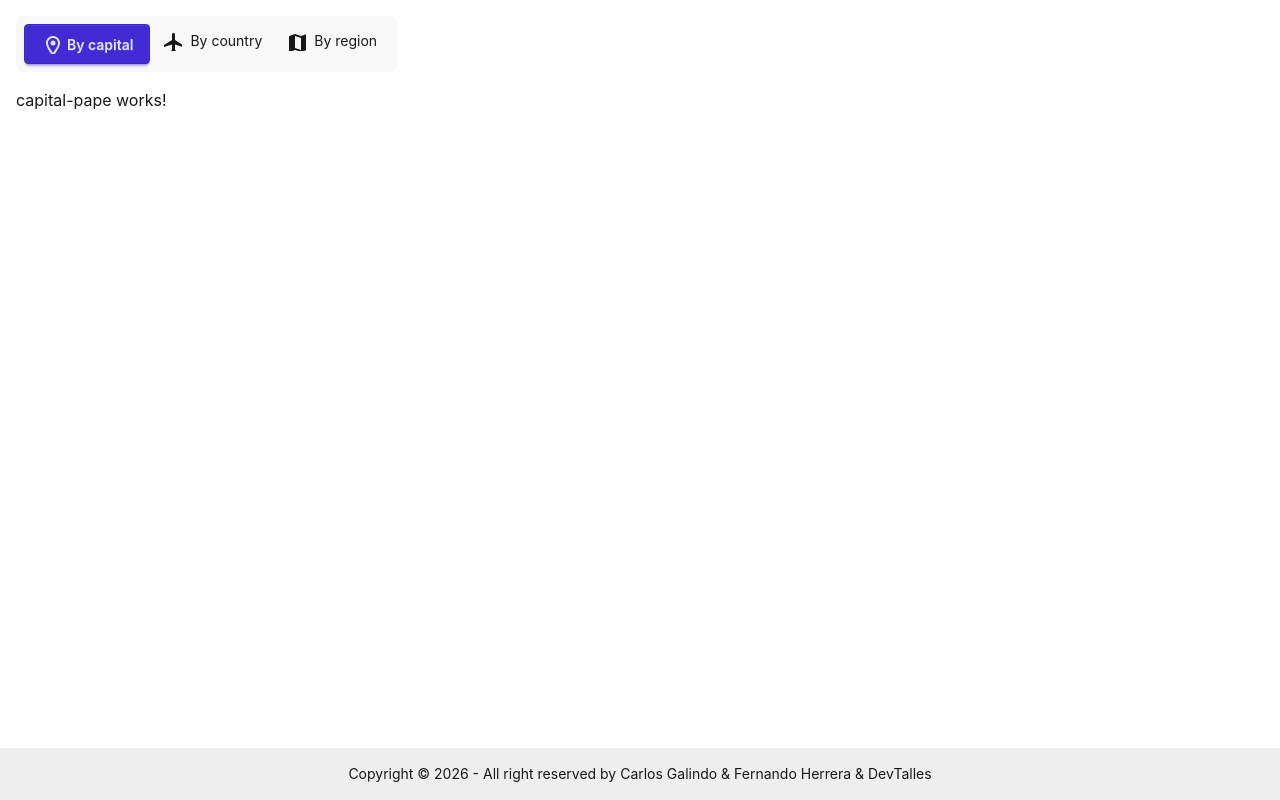
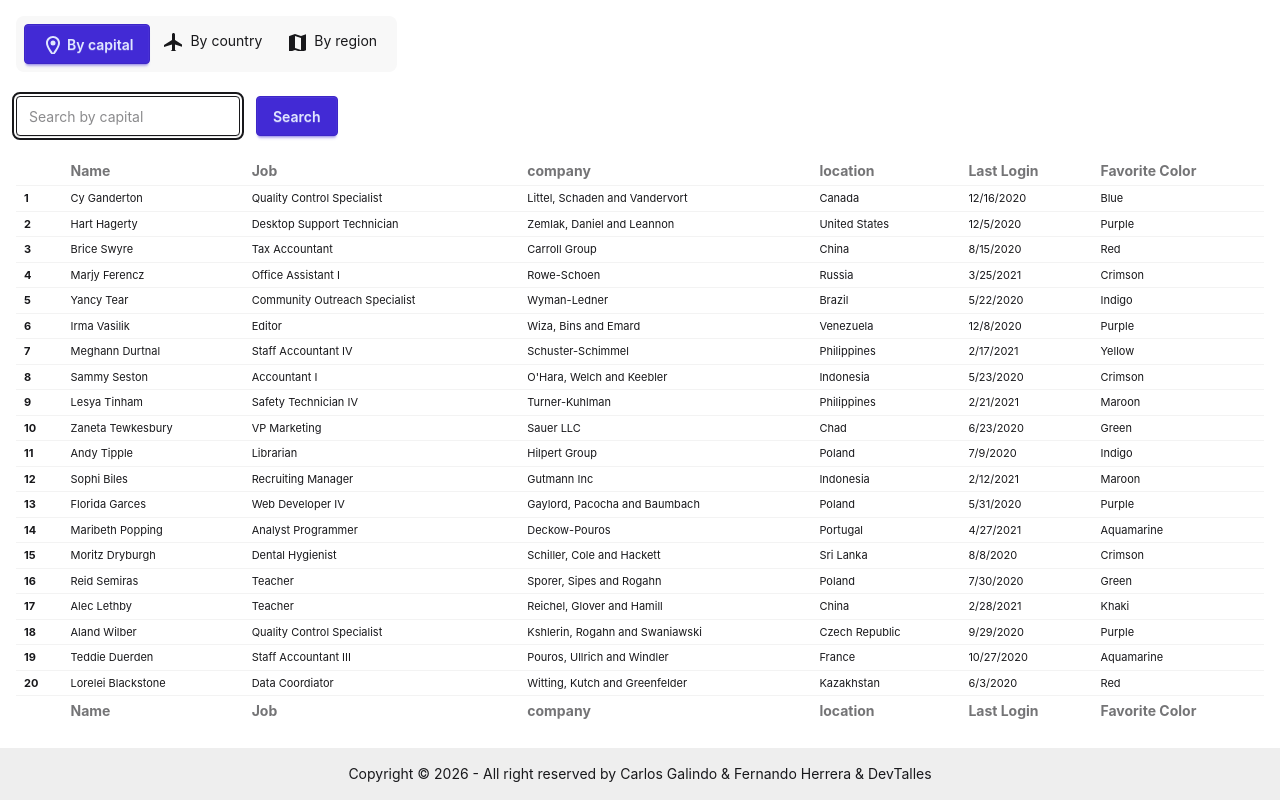
Before and after one commit to CarlosGal19/Angular_Country_SPA, an Angular app: page /country/capital in a window 1280 px wide. Built offline with nearby package versions, Linux system fonts and the light colour scheme.

Commit message:
refactor: separate capital page in input component and table component

```diff
--- /dev/null
+++ b/src/app/country/components/country-search-input/country-search-input.html
@@ -0,0 +1,6 @@
+<div class="flex flex-row gap-2 mt-2">
+  <input type="text" class="input input-bordered mr-2 w-56" placeholder="Search by capital" autofocus
+    (keyup.enter)="getCapital(inCapital.value)" #inCapital>
+  <button class="btn btn-primary" (click)="getCapital(inCapital.value)">Search</button>
+
+</div>
--- /dev/null
+++ b/src/app/country/components/country-search-input/country-search-input.ts
@@ -0,0 +1,17 @@
+import { Component, ElementRef, output, ViewChild } from '@angular/core';
+
+@Component({
+  selector: 'country-search-input',
+  imports: [],
+  templateUrl: './country-search-input.html',
+})
+export class CountrySearchInput {
+  @ViewChild('inCapital', { static: false }) inputCapital!: ElementRef;
+  capital = output<string>();
+
+  getCapital(capital: string) {
+    if (!capital) return;
+    this.capital.emit(capital)
+    this.inputCapital.nativeElement.value = '';
+  }
+}
--- /dev/null
+++ b/src/app/country/components/country-search-table/country-search-table.html
@@ -0,0 +1,210 @@
+<section class="mt-5">
+  <div class="overflow-x-auto">
+    <table class="table table-xs">
+      <thead>
+        <tr>
+          <th></th>
+          <th>Name</th>
+          <th>Job</th>
+          <th>company</th>
+          <th>location</th>
+          <th>Last Login</th>
+          <th>Favorite Color</th>
+        </tr>
+      </thead>
+      <tbody>
+        <tr>
+          <th>1</th>
+          <td>Cy Ganderton</td>
+          <td>Quality Control Specialist</td>
+          <td>Littel, Schaden and Vandervort</td>
+          <td>Canada</td>
+          <td>12/16/2020</td>
+          <td>Blue</td>
+        </tr>
+        <tr>
+          <th>2</th>
+          <td>Hart Hagerty</td>
+          <td>Desktop Support Technician</td>
+          <td>Zemlak, Daniel and Leannon</td>
+          <td>United States</td>
+          <td>12/5/2020</td>
+          <td>Purple</td>
+        </tr>
+        <tr>
+          <th>3</th>
+          <td>Brice Swyre</td>
+          <td>Tax Accountant</td>
+          <td>Carroll Group</td>
+          <td>China</td>
+          <td>8/15/2020</td>
+          <td>Red</td>
+        </tr>
+        <tr>
+          <th>4</th>
+          <td>Marjy Ferencz</td>
+          <td>Office Assistant I</td>
+          <td>Rowe-Schoen</td>
+          <td>Russia</td>
+          <td>3/25/2021</td>
+          <td>Crimson</td>
+        </tr>
+        <tr>
+          <th>5</th>
+          <td>Yancy Tear</td>
+          <td>Community Outreach Specialist</td>
+          <td>Wyman-Ledner</td>
+          <td>Brazil</td>
+          <td>5/22/2020</td>
+          <td>Indigo</td>
+        </tr>
+        <tr>
+          <th>6</th>
+          <td>Irma Vasilik</td>
+          <td>Editor</td>
+          <td>Wiza, Bins and Emard</td>
+          <td>Venezuela</td>
+          <td>12/8/2020</td>
+          <td>Purple</td>
+        </tr>
+        <tr>
+          <th>7</th>
+          <td>Meghann Durtnal</td>
+          <td>Staff Accountant IV</td>
+          <td>Schuster-Schimmel</td>
+          <td>Philippines</td>
+          <td>2/17/2021</td>
+          <td>Yellow</td>
+        </tr>
+        <tr>
+          <th>8</th>
+          <td>Sammy Seston</td>
+          <td>Accountant I</td>
+          <td>O'Hara, Welch and Keebler</td>
+          <td>Indonesia</td>
+          <td>5/23/2020</td>
+          <td>Crimson</td>
+        </tr>
+        <tr>
+          <th>9</th>
+          <td>Lesya Tinham</td>
+          <td>Safety Technician IV</td>
+          <td>Turner-Kuhlman</td>
+          <td>Philippines</td>
+          <td>2/21/2021</td>
+          <td>Maroon</td>
+        </tr>
+        <tr>
+          <th>10</th>
+          <td>Zaneta Tewkesbury</td>
+          <td>VP Marketing</td>
+          <td>Sauer LLC</td>
+          <td>Chad</td>
+          <td>6/23/2020</td>
+          <td>Green</td>
+        </tr>
+        <tr>
+          <th>11</th>
+          <td>Andy Tipple</td>
+          <td>Librarian</td>
+          <td>Hilpert Group</td>
+          <td>Poland</td>
+          <td>7/9/2020</td>
+          <td>Indigo</td>
+        </tr>
+        <tr>
+          <th>12</th>
+          <td>Sophi Biles</td>
+          <td>Recruiting Manager</td>
+          <td>Gutmann Inc</td>
+          <td>Indonesia</td>
+          <td>2/12/2021</td>
+          <td>Maroon</td>
+        </tr>
+        <tr>
+          <th>13</th>
+          <td>Florida Garces</td>
+          <td>Web Developer IV</td>
+          <td>Gaylord, Pacocha and Baumbach</td>
+          <td>Poland</td>
+          <td>5/31/2020</td>
+          <td>Purple</td>
+        </tr>
+        <tr>
+          <th>14</th>
+          <td>Maribeth Popping</td>
+          <td>Analyst Programmer</td>
+          <td>Deckow-Pouros</td>
+          <td>Portugal</td>
+          <td>4/27/2021</td>
+          <td>Aquamarine</td>
+        </tr>
+        <tr>
+          <th>15</th>
+          <td>Moritz Dryburgh</td>
+          <td>Dental Hygienist</td>
+          <td>Schiller, Cole and Hackett</td>
+          <td>Sri Lanka</td>
+          <td>8/8/2020</td>
+          <td>Crimson</td>
+        </tr>
+        <tr>
+          <th>16</th>
+          <td>Reid Semiras</td>
+          <td>Teacher</td>
+          <td>Sporer, Sipes and Rogahn</td>
+          <td>Poland</td>
+          <td>7/30/2020</td>
+          <td>Green</td>
+        </tr>
+        <tr>
+          <th>17</th>
+          <td>Alec Lethby</td>
+          <td>Teacher</td>
+          <td>Reichel, Glover and Hamill</td>
+          <td>China</td>
+          <td>2/28/2021</td>
+          <td>Khaki</td>
+        </tr>
+        <tr>
+          <th>18</th>
+          <td>Aland Wilber</td>
+          <td>Quality Control Specialist</td>
+          <td>Kshlerin, Rogahn and Swaniawski</td>
+          <td>Czech Republic</td>
+          <td>9/29/2020</td>
+          <td>Purple</td>
+        </tr>
+        <tr>
+          <th>19</th>
+          <td>Teddie Duerden</td>
+          <td>Staff Accountant III</td>
+          <td>Pouros, Ullrich and Windler</td>
+          <td>France</td>
+          <td>10/27/2020</td>
+          <td>Aquamarine</td>
+        </tr>
+        <tr>
+          <th>20</th>
+          <td>Lorelei Blackstone</td>
+          <td>Data Coordiator</td>
+          <td>Witting, Kutch and Greenfelder</td>
+          <td>Kazakhstan</td>
+          <td>6/3/2020</td>
+          <td>Red</td>
+        </tr>
+      </tbody>
+      <tfoot>
+        <tr>
+          <th></th>
+          <th>Name</th>
+          <th>Job</th>
+          <th>company</th>
+          <th>location</th>
+          <th>Last Login</th>
+          <th>Favorite Color</th>
+        </tr>
+      </tfoot>
+    </table>
+  </div>
+</section>
--- /dev/null
+++ b/src/app/country/components/country-search-table/country-search-table.ts
@@ -0,0 +1,10 @@
+import { Component } from '@angular/core';
+
+@Component({
+  selector: 'country-search-table',
+  imports: [],
+  templateUrl: './country-search-table.html',
+})
+export class CountrySearchTable {
+
+}
--- a/src/app/country/pages/capital-page/capital-page.html
+++ b/src/app/country/pages/capital-page/capital-page.html
@@ -1 +1,2 @@
-<p>capital-pape works!</p>
+<country-search-input (capital)="getCapital($event)" />
+<country-search-table />
--- a/src/app/country/pages/capital-page/capital-page.ts
+++ b/src/app/country/pages/capital-page/capital-page.ts
@@ -1,10 +1,14 @@
 import { Component } from '@angular/core';
+import { CountrySearchInput } from "../../components/country-search-input/country-search-input";
+import { CountrySearchTable } from "../../components/country-search-table/country-search-table";
 
 @Component({
   selector: 'capital-page',
-  imports: [],
+  imports: [CountrySearchInput, CountrySearchTable],
   templateUrl: './capital-page.html',
 })
 export class CapitalPage {
-
+  getCapital(capital: string) {
+    console.log(capital)
+  }
 }
```
